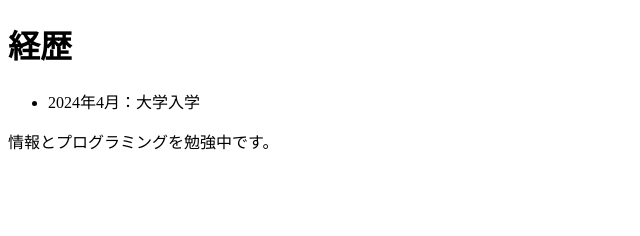
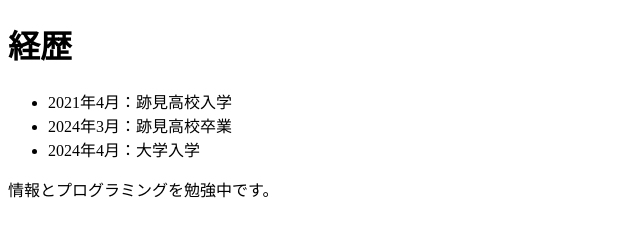
Before and after one commit to s2622055-hash/2622055-Scraping-task, a plain HTML site: page index.html in a window 1280 px wide. Shown: the whole page, without its empty margins (0-640 px from the left). Drawn offline with Linux system fonts and the light colour scheme.

Commit message:
経歴に高校以降を追加する

```diff
--- a/index.html
+++ b/index.html
@@ -7,6 +7,8 @@
 <body>
     <h1>経歴</h1>
     <ul>
+        <li>2021年4月：跡見高校入学</li>
+        <li>2024年3月：跡見高校卒業</li>
         <li>2024年4月：大学入学</li>
     </ul>
     <p>情報とプログラミングを勉強中です。</p>
```
